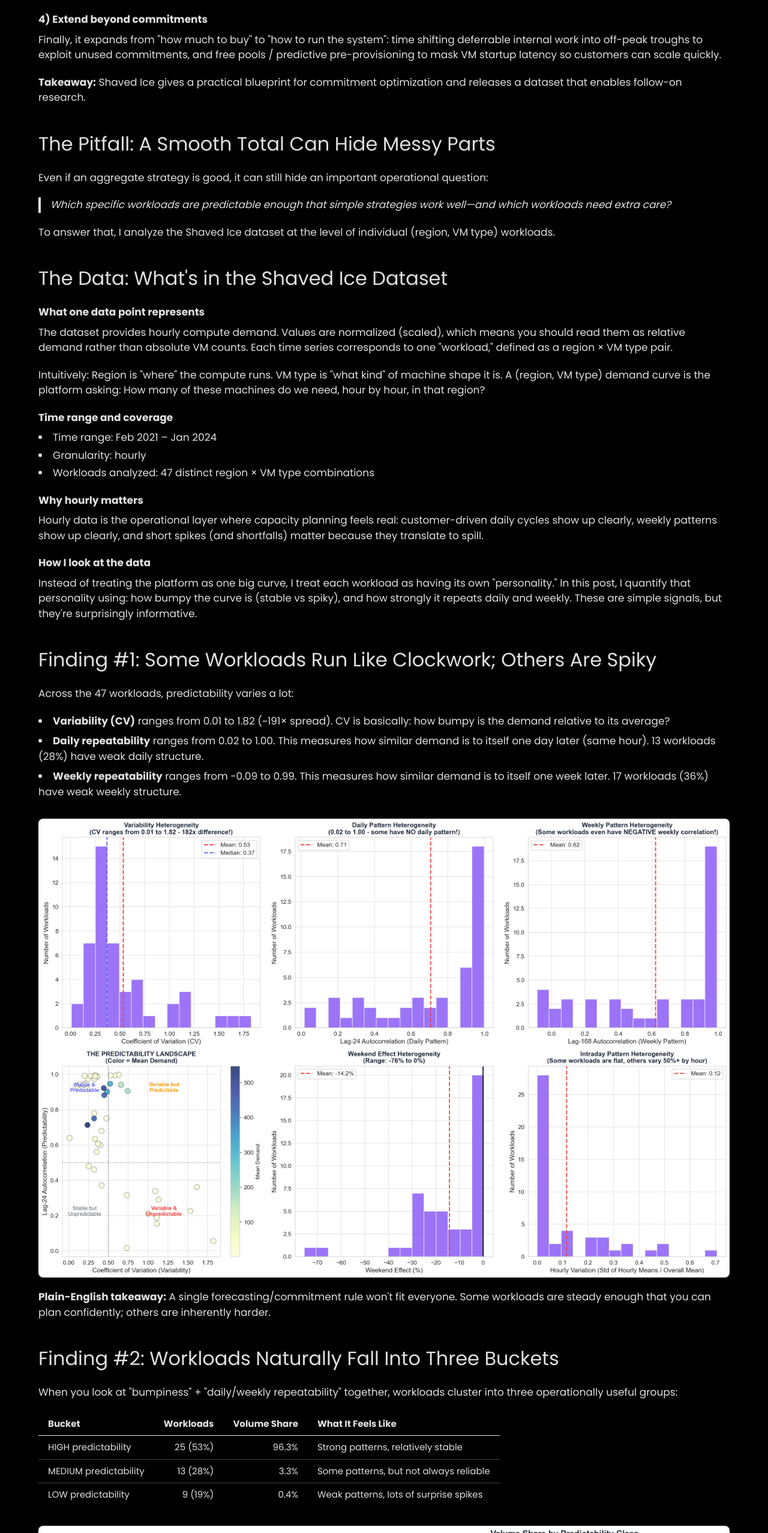
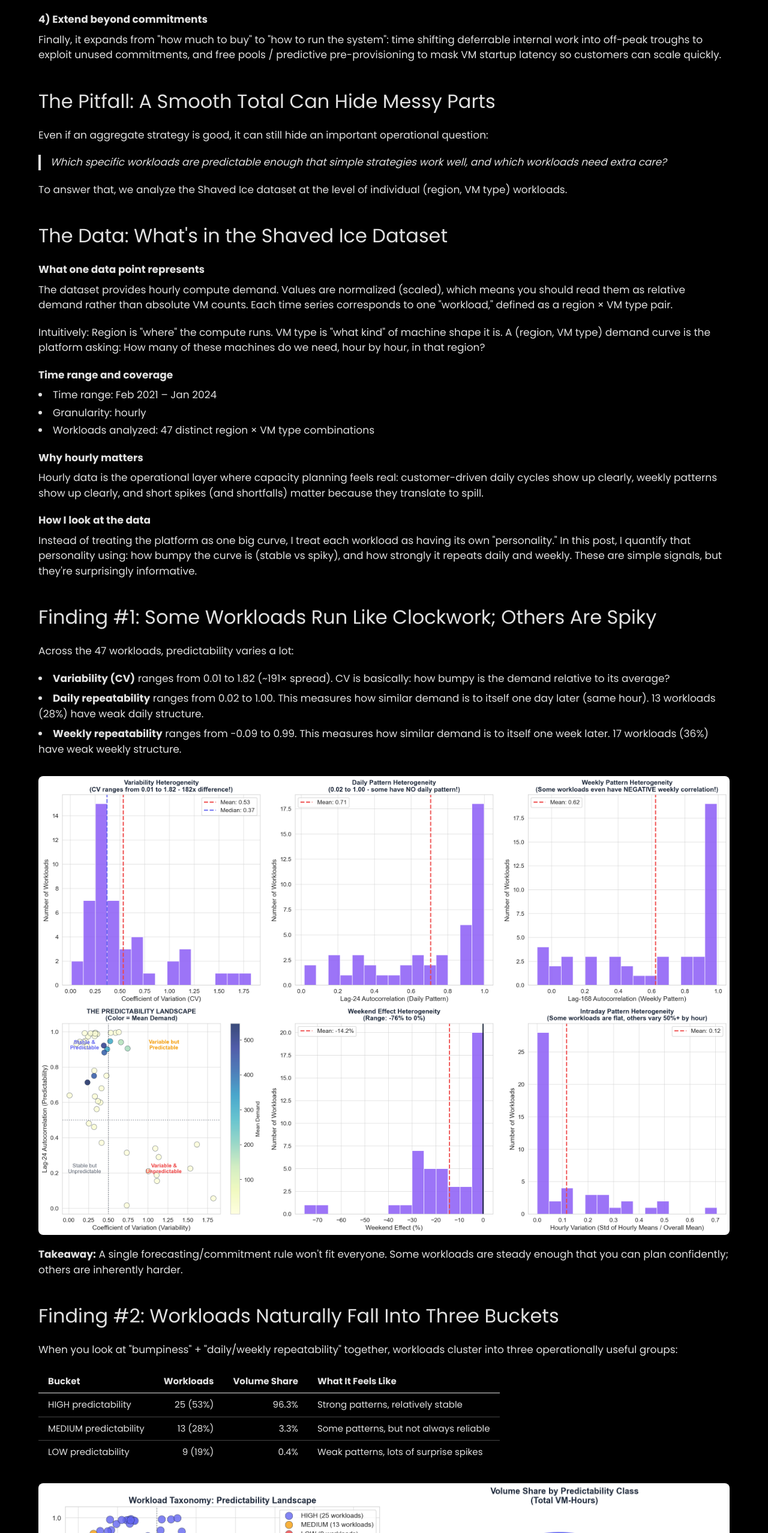
Before and after one commit to Chaitya0623/portfolio, a React (Vite) app: page /blogs/snowflake-workload-heterogeneity in a window 1280 px wide. Shown: the part 1390-3946 px from the top of the page at 60% size. Built offline with nearby package versions, Linux system fonts and the light colour scheme.

Commit message:
Snowflake Blog

```diff
--- a/src/components/blogs/Snowflake.jsx
+++ b/src/components/blogs/Snowflake.jsx
@@ -174,15 +174,6 @@ const SnowflakeBlog = () => {
           pre-provisioning to mask VM startup latency so customers can scale
           quickly.
         </motion.p>
-
-        <motion.p
-          variants={fadeIn("", "", 0.1, 0.1)}
-          className="mt-5 text-secondary text-[17px]"
-        >
-          <strong>Takeaway:</strong> Shaved Ice gives a practical blueprint for
-          commitment optimization and releases a dataset that enables follow-on
-          research.
-        </motion.p>
       </div>
 
       {/* Section: The Pitfall */}
@@ -207,14 +198,14 @@ const SnowflakeBlog = () => {
           className="mt-5 text-secondary text-[17px] italic border-l-4 border-secondary pl-4"
         >
           Which specific workloads are predictable enough that simple strategies
-          work well—and which workloads need extra care?
+          work well, and which workloads need extra care?
         </motion.p>
 
         <motion.p
           variants={fadeIn("", "", 0.1, 0.1)}
           className="mt-5 text-secondary text-[17px]"
         >
-          To answer that, I analyze the Shaved Ice dataset at the level of
+          To answer that, we analyze the Shaved Ice dataset at the level of
           individual (region, VM type) workloads.
         </motion.p>
       </div>
@@ -341,7 +332,7 @@ const SnowflakeBlog = () => {
           variants={fadeIn("", "", 0.1, 0.1)}
           className="mt-5 text-secondary text-[17px]"
         >
-          <strong>Plain-English takeaway:</strong> A single
+          <strong>Takeaway:</strong> A single
           forecasting/commitment rule won't fit everyone. Some workloads are
           steady enough that you can plan confidently; others are inherently
           harder.
@@ -413,7 +404,7 @@ const SnowflakeBlog = () => {
           variants={fadeIn("", "", 0.1, 0.1)}
           className="mt-5 text-secondary text-[17px]"
         >
-          <strong>Plain-English takeaway:</strong> Most of the volume is in the
+          <strong>Takeaway:</strong> Most of the volume is in the
           predictable bucket (big money), but many of the distinct workloads
           live in the messier buckets (operational complexity).
         </motion.p>
@@ -432,8 +423,8 @@ const SnowflakeBlog = () => {
           variants={fadeIn("", "", 0.1, 0.1)}
           className="mt-5 text-secondary text-[17px]"
         >
-          To measure how much better we can do than simple rules, I use a Shaved
-          Ice–style cost idea: if you commit too little, you pay expensive
+          To measure how much better we can do than simple rules, we use a Shaved
+          Ice style cost idea: if you commit too little, you pay expensive
           on-demand for the shortfall; if you commit too much, you pay for
           unused capacity.
         </motion.p>
@@ -442,7 +433,7 @@ const SnowflakeBlog = () => {
           variants={fadeIn("", "", 0.1, 0.1)}
           className="mt-5 text-secondary text-[17px]"
         >
-          I compare three ways to pick a commitment level:
+          We compare three ways to pick a commitment level:
         </motion.p>
 
         <div className="mt-3 text-secondary text-[17px]">
@@ -509,7 +500,7 @@ const SnowflakeBlog = () => {
           variants={fadeIn("", "", 0.1, 0.1)}
           className="mt-5 text-secondary text-[17px]"
         >
-          <strong>Plain-English takeaway:</strong> If you want big dollars
+          <strong>Takeaway:</strong> If you want big dollars
           saved, focus on the HIGH bucket. If you want to avoid bad mistakes
           from naive rules, the MEDIUM bucket deserves extra attention. The LOW
           bucket is mostly about risk control, not squeezing out tiny percent
@@ -566,7 +557,7 @@ const SnowflakeBlog = () => {
           variants={fadeIn("", "", 0.1, 0.1)}
           className="mt-5 text-secondary text-[17px]"
         >
-          <strong>Plain-English takeaway:</strong> Shaved Ice's aggregate
+          <strong>Takeaway:</strong> Shaved Ice's aggregate
           approach is validated: pooling really does make the problem easier.
           The point of heterogeneity analysis isn't "don't aggregate." It's
           "know what's inside the aggregate so you spend effort where it
@@ -615,7 +606,7 @@ const SnowflakeBlog = () => {
           variants={fadeIn("", "", 0.1, 0.1)}
           className="mt-5 text-secondary text-[17px]"
         >
-          <strong>Plain-English takeaway:</strong> You can keep an aggregate
+          <strong>Takeaway:</strong> You can keep an aggregate
           strategy and still apply sensible guardrails by region and VM class.
         </motion.p>
       </div>
@@ -633,7 +624,7 @@ const SnowflakeBlog = () => {
           variants={fadeIn("", "", 0.1, 0.1)}
           className="mt-5 text-secondary text-[17px]"
         >
-          The goal isn't to run expensive modeling everywhere—it's to spend
+          The goal isn't to run expensive modeling everywhere, it's to spend
           sophistication where it returns value.
         </motion.p>
 
@@ -751,24 +742,6 @@ const SnowflakeBlog = () => {
         </motion.div>
       </div>
 
-      {/* Reproducibility */}
-      <div className="w-full flex flex-col items-start">
-        <motion.h2
-          variants={fadeIn("", "", 0.1, 0.1)}
-          className="mt-10 text-secondary text-[32px] text-center"
-        >
-          Reproducibility
-        </motion.h2>
-
-        <motion.p
-          variants={fadeIn("", "", 0.1, 0.1)}
-          className="mt-5 text-secondary text-[17px]"
-        >
-          All code, intermediate outputs, and figure generation steps are in the
-          notebook: <code>Workload_Heterogeneity_ICPE.ipynb</code>
-        </motion.p>
-      </div>
-
       {/* Co-authors */}
       <div className="w-full flex flex-col items-start">
         <motion.h2
```
